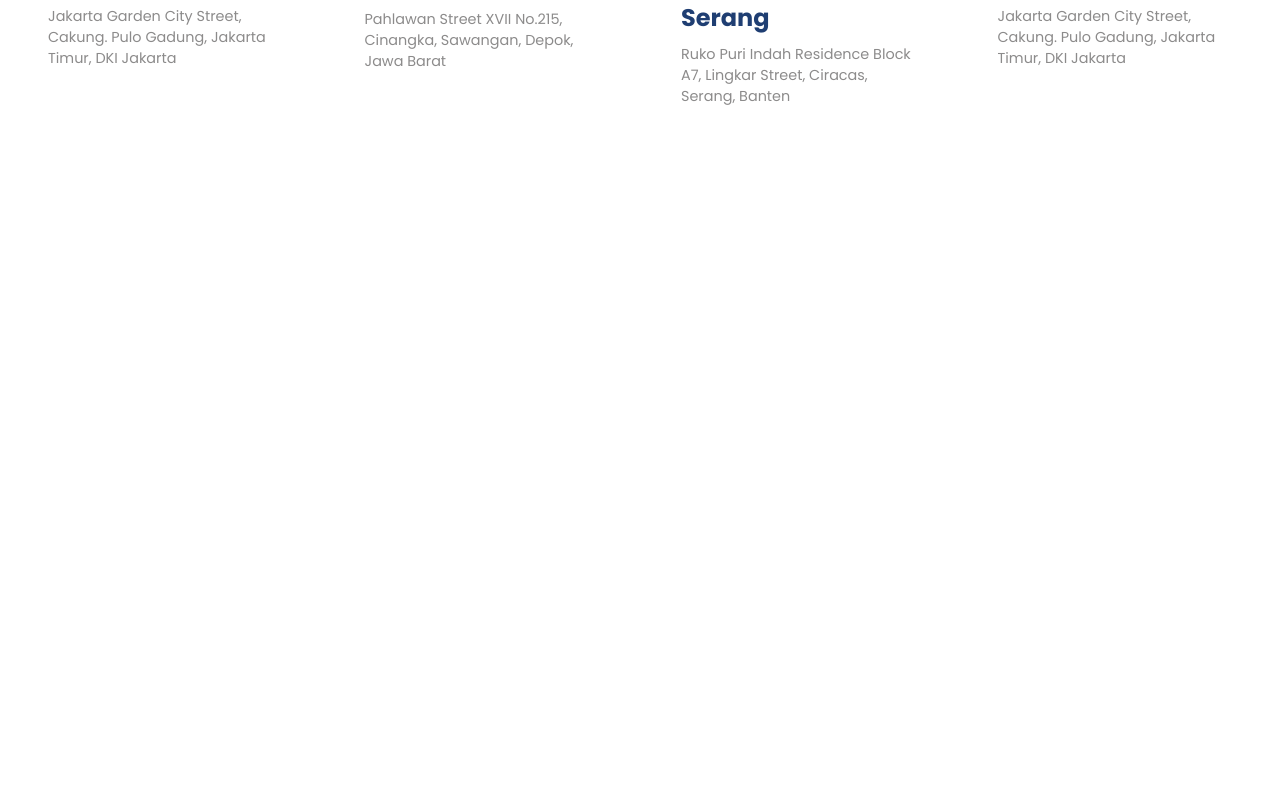
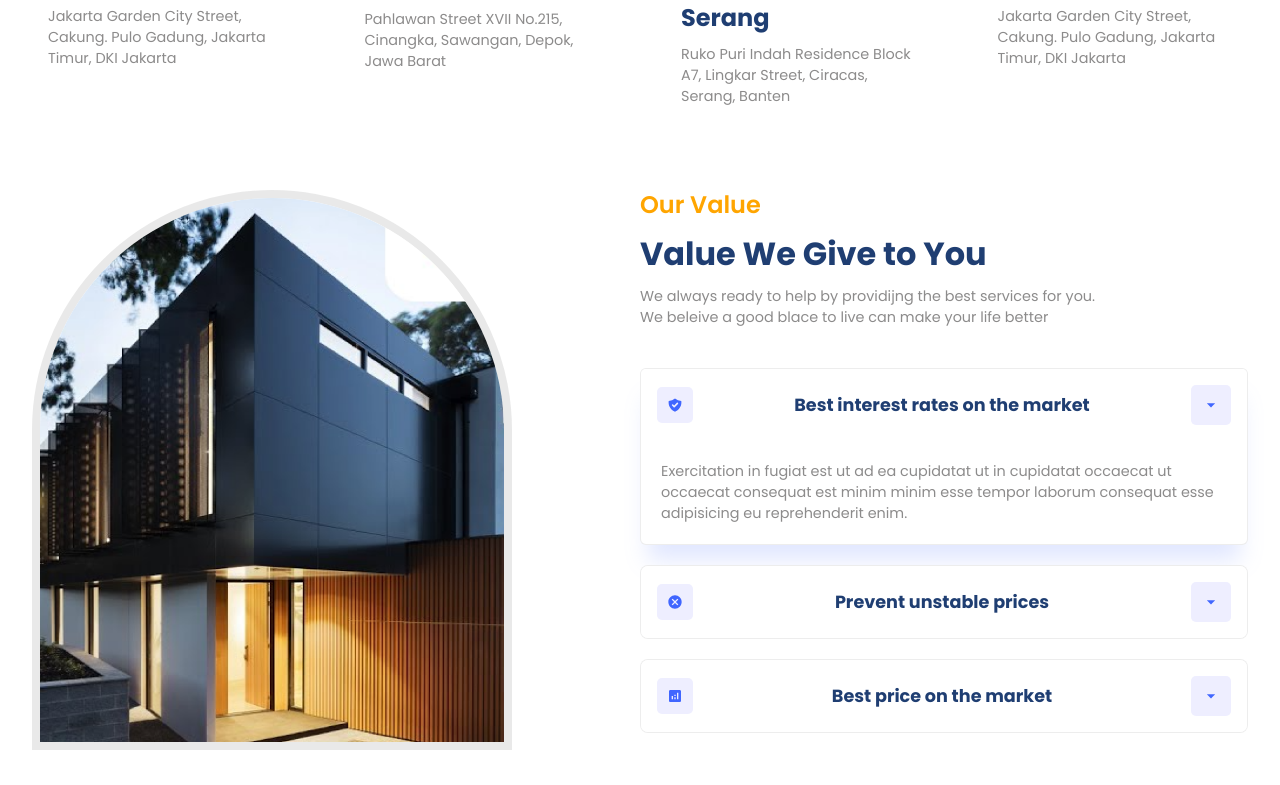
Before and after one commit to Morepratham/Realestate_Website, a React (Vite) app: page / in a window 1280 px wide. Shown: the part 1332-2117 px from the top of the page. Before the commit the page ends 1487 px from the top, so only its background shows below. Built offline with nearby package versions, Linux system fonts and the light colour scheme.

Commit message:
Real Estate website

```diff
--- a/package.json
+++ b/package.json
@@ -16,7 +16,8 @@
     "react-dom": "^18.2.0",
     "react-icons": "^4.8.0",
     "react-outside-click-handler": "^1.3.0",
-    "swiper": "^11.1.0"
+    "swiper": "^11.1.0",
+    "swiper-react": "^1.0.0"
   },
   "devDependencies": {
     "@types/react": "^18.0.28",
--- a/src/App.jsx
+++ b/src/App.jsx
@@ -3,6 +3,8 @@
 import './App.css'
 import Companies from "./components/Companies/Companies";
 import Residency from "./components/Residency/Residency";
+import Value from "./components/Value/Value";
+// import Value from "./components/Value/Value";
 function App() {
   return (
     <div className="App">
@@ -13,6 +15,7 @@
       </div>
       <Companies/>
       <Residency/>
+      <Value/>
     </div>
   );
 }
--- /dev/null
+++ b/src/components/Value/Value.css
@@ -0,0 +1,57 @@
+.v-container .image-container {
+    border: 8px solid rgb(232 232 232 / 93%);
+  }
+  .v-container > div {
+    flex: 1;
+  }
+  .v-right {
+    gap: 0.5rem;
+  }
+  .accordion {
+    margin-top: 2rem;
+    border: none;
+  }
+  .accordionItem {
+    background: white;
+    border: 0.8px solid rgba(128, 128, 128, 0.143);
+    border-radius: 8px;
+    overflow: hidden;
+    margin-bottom: 20px;
+  }
+
+  .accordionItem.expanded {
+    box-shadow: var(--shadow);
+    border-radius: 6px;
+  }
+  .accordionButton {
+    background: white;
+    padding: 1rem;
+    width: 100%;
+    justify-content: space-between;
+    cursor: pointer;
+  }
+
+  .icon {
+    padding: 10px;
+    background: #eeeeff;
+    border-radius: 5px;
+  }
+  .icon svg {
+    fill: var(--blue);
+  }
+
+  .accordionButton .primaryText{
+      font-size: 1.1rem;
+  }
+
+  @media (max-width: 1024px) {
+      .v-container{
+          flex-direction: column;
+      }
+  }
+
+  @media (max-width: 768px) {
+      .accordionButton .primaryText{
+          font-size: .8rem;
+      }
+  }
--- /dev/null
+++ b/src/components/Value/Value.jsx
@@ -0,0 +1,84 @@
+import React, { useState } from "react";
+import {
+  Accordion,
+  AccordionItem,
+  AccordionItemHeading,
+  AccordionItemButton,
+  AccordionItemPanel,
+  AccordionItemState,
+} from "react-accessible-accordion";
+import "react-accessible-accordion/dist/fancy-example.css";
+import {
+  MdOutlineArrowDropDown,
+  MdOutlineArrowDropDownCircle,
+} from "react-icons/md";
+import data from "../../utils/accordion.jsx";
+import "./Value.css";
+
+const Value = () => {
+    return (
+      <section id="value" className="v-wrapper">
+        <div className="paddings innerWidth flexCenter v-container">
+          {/* left side */}
+          <div className="v-left">
+            <div className="image-container">
+              <img src="./value.png" alt="" />
+            </div>
+          </div>
+
+          {/* right */}
+          <div className="flexColStart v-right">
+            <span className="orangeText">Our Value</span>
+
+            <span className="primaryText">Value We Give to You</span>
+
+            <span className="secondaryText">
+              We always ready to help by providijng the best services for you.
+              <br />
+              We beleive a good blace to live can make your life better
+            </span>
+
+            <Accordion
+              className="accordion"
+              allowMultipleExpanded={false}
+              preExpanded={[0]}
+            >
+              {data.map((item, i) => {
+                const [className, setClassName] = useState(null);
+                return (
+                  <AccordionItem className={`accordionItem ${className}`} uuid={i} key={i}>
+                    <AccordionItemHeading>
+                      <AccordionItemButton className="flexCenter accordionButton ">
+                          {/* just for getting state of item */}
+                        <AccordionItemState>
+                          {({ expanded }) =>
+                            expanded
+                              ? setClassName("expanded")
+                              : setClassName("collapsed")
+                          }
+                        </AccordionItemState>
+                        <div className="flexCenter icon">{item.icon}</div>
+                        <span
+                          className="primaryText"
+                        >
+                          {item.heading}
+                        </span>
+                        <div className="flexCenter icon">
+                          <MdOutlineArrowDropDown size={20} />
+                        </div>
+                      </AccordionItemButton>
+                    </AccordionItemHeading>
+                    <AccordionItemPanel>
+                      <p className="secondaryText">{item.detail}</p>
+                    </AccordionItemPanel>
+                  </AccordionItem>
+                );
+              })}
+            </Accordion>
+          </div>
+        </div>
+      </section>
+    );
+  };
+
+  export default Value;
```
Also changed, not shown: 1 other file (tests, documents, lock files or other folders).
